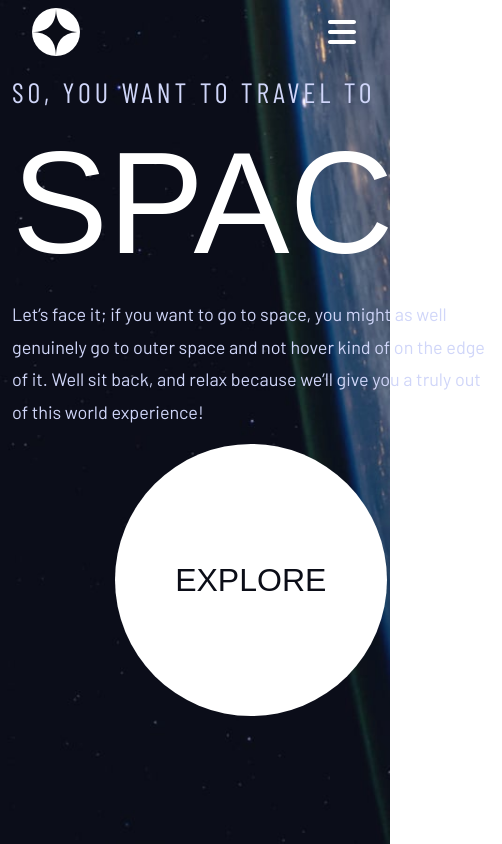
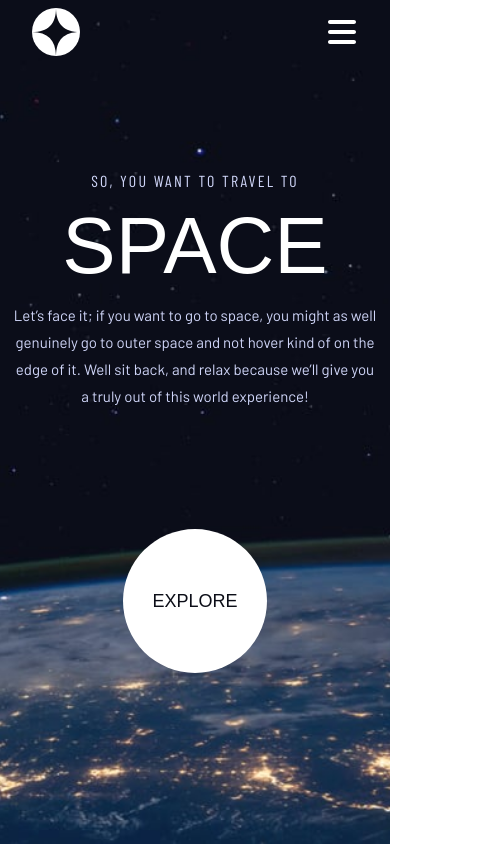
Before and after one commit to sourav136/Space_Tourism_Website, a React (Vite) app: page / in a window 390 px wide. Shown: the whole page, 502 px wide, since content can reach past the window. Built offline with nearby package versions, Linux system fonts and the light colour scheme; a web font is replaced by a local one.

Commit message:
made the home responsive

```diff
--- a/src/assets/components/Home/Home.css
+++ b/src/assets/components/Home/Home.css
@@ -10,6 +10,12 @@
     display: flex;
     align-items: flex-end;
     z-index: auto;
+}
+
+@media (max-width:768px){
+    .home{
+        background-image: url(../../images/background-home-tablet.jpg);
+    }
 }
 
 .home-container{
@@ -39,6 +45,8 @@
     line-height: 180%;
     color: var(--color-blue-300);
 }
+
+
 
 .explore-button{
     border-radius: 50%;
@@ -79,3 +87,43 @@
 .explore-button:hover::before{
     border: 88px solid rgba(255, 255, 255, 0.1);
 }
+
+
+@media (max-width:576px){
+    .home{
+        background-image: url(../../images/background-home-mobile.jpg);
+        align-items: center;
+        justify-content: center;
+    }
+
+    .home-h4{
+        font-size: 16px;
+        text-align: center;
+    }
+
+    .home-h1{
+        font-size: 80px;
+        text-align: center;
+    }
+    .home-p{
+        font-size: 15px;
+        text-align: center;
+        margin-bottom: 119px;
+    }
+
+    .home-container{
+        margin-bottom: 0;
+    }
+
+    .explore-button{
+        height: 144px;
+        width: 144px;
+        font-size: 18px;
+    }
+
+    .explore-button::before{
+        height: 144px;
+        width: 144px;
+
+    }
+}
```
